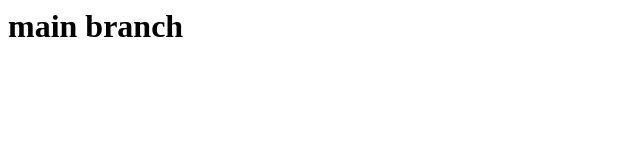
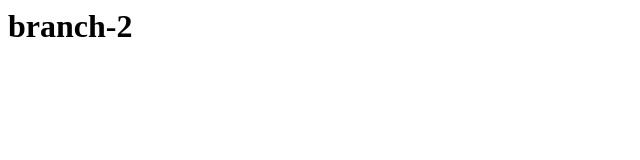
Before and after one commit to veluriyuvrajreddy/practice2, a plain HTML site: page index.html in a window 1280 px wide. Shown: the whole page, without its empty margins (0-640 px from the left). Drawn offline with Linux system fonts and the light colour scheme.

Commit message:
branch-2 commit-1

```diff
--- a/index.html
+++ b/index.html
@@ -1 +1 @@
-<h1>main branch</h1>
+<h1>branch-2</h1>
```
